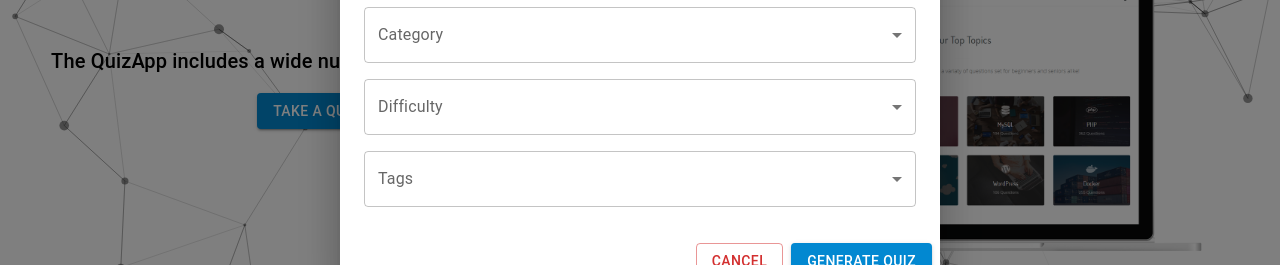
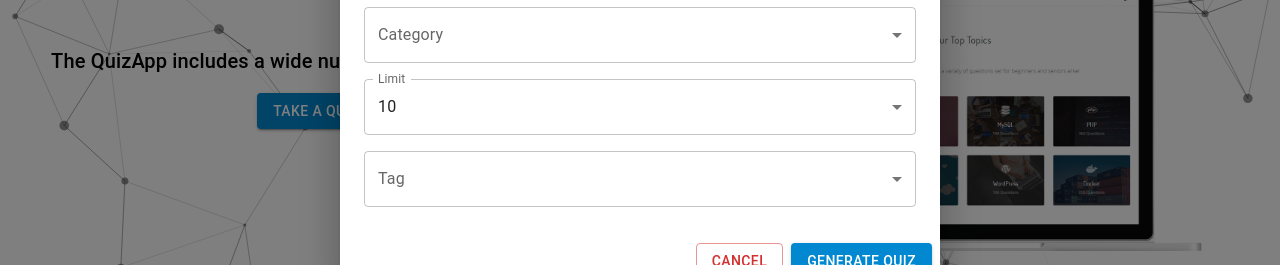
Before and after one commit to RaminMajidi/quiz-app, a React (Vite) app: page / in a window 1280 px wide. Both pictures are taken after a click on the button "TAKE A QUIZ". Shown: the part 313-578 px from the top of the page. Built offline with nearby package versions, Linux system fonts and the light colour scheme.

Commit message:
changed the formQuiz inputs

```diff
--- a/src/assets/data/data.js
+++ b/src/assets/data/data.js
@@ -52,21 +52,68 @@ export const categores = [
     },
 ];
 
-export const difficultys = [
+export const Limits = [
     {
-        value: '',
-        text: 'Any Difficulty'
+        value: '10',
+        text: '10'
     },
     {
-        value: 'Easy',
-        text: 'Easy'
+        value: '15',
+        text: '15'
     },
     {
-        value: 'Medium',
-        text: 'Medium'
+        value: '20',
+        text: '20'
+    },
+];
+
+export const tags = [
+    {
+        value: "HTML",
+        text: "HTML"
     },
     {
-        value: 'Hard',
-        text: 'Hard'
+        value: "BASH",
+        text: "BASH"
     },
-];
+    {
+        value: "WordPress",
+        text: "WordPress"
+    },
+    {
+        value: "Python",
+        text: "Python"
+    },
+    {
+        value: "PHP",
+        text: "PHP"
+    },
+    {
+        value: "MySQL",
+        text: "MySQL"
+    },
+    {
+        value: "Linux",
+        text: "Linux"
+    },
+    {
+        value: "Laravel",
+        text: "Laravel"
+    },
+    {
+        value: "Kubernetes",
+        text: "Kubernetes"
+    },
+    {
+        value: "JavaScript",
+        text: "JavaScript"
+    },
+    {
+        value: "DevOps",
+        text: "DevOps"
+    },
+    {
+        value: "Docker",
+        text: "Docker"
+    },
+]
--- a/src/components/BasicSelect.jsx
+++ b/src/components/BasicSelect.jsx
@@ -3,13 +3,13 @@ import InputLabel from '@mui/material/InputLabel';
 import MenuItem from '@mui/material/MenuItem';
 import FormControl from '@mui/material/FormControl';
 
-const BasicSelect = ({ inputLabbel, label, value, setValue, items }) => {
+const BasicSelect = ({ inputLabel, label, value, setValue, items }) => {
     return (
         <FormControl sx={{ my: 1, width: "100%" }}>
-            <InputLabel id={inputLabbel + "-label"}>{inputLabbel}</InputLabel>
+            <InputLabel id={inputLabel + "-label"}>{inputLabel}</InputLabel>
             <Select
-                labelId={inputLabbel + "-label"}
-                id={inputLabbel + "-select"}
+                labelId={inputLabel + "-label"}
+                id={inputLabel + "-select"}
                 value={value}
                 label={label}
                 onChange={(e) => setValue(e.target.value)}
--- a/src/components/FormDialog.jsx
+++ b/src/components/FormDialog.jsx
@@ -5,12 +5,12 @@ import DialogContent from '@mui/material/DialogContent';
 import DialogContentText from '@mui/material/DialogContentText';
 import DialogTitle from '@mui/material/DialogTitle';
 import { useState } from 'react';
-import MultipleSelectCheckmarks from './MultipleSelectCheckmarks';
 import BasicSelect from './BasicSelect';
-import { categores, difficultys } from '../assets/data/data';
+import { categores, tags,Limits } from '../assets/data/data';
 import useQuizStore from '../zustand/quizStore';
 import { useNavigate } from "react-router-dom";
 import { errorHandler } from "../utils/Toast"
+
 const BASE_URL = import.meta.env.VITE_BASE_URL;
 const TOKEN = import.meta.env.VITE_TOKEN;
 
@@ -18,8 +18,8 @@ const FormDialog = ({ open, setOpen }) => {
 
     const navigate = useNavigate()
     const [category, setCategory] = useState('')
-    const [difficulty, setDifficulty] = useState('')
-    const [tags, setTags] = useState([])
+    const [limit, setLimit] = useState(10)
+    const [tag, setTag] = useState('')
     const [loading, setLoading] = useState(false)
     const { setQuiz } = useQuizStore()
 
@@ -28,7 +28,7 @@ const FormDialog = ({ open, setOpen }) => {
     };
 
     const handleGenarateQuiz = async () => {
-        const url = BASE_URL + `?apiKey=${TOKEN}&category=${category}&difficulty=${difficulty}&limit=20&tags=${tags?.toString()}`;
+        const url = BASE_URL + `?apiKey=${TOKEN}&category=${category}&limit=${limit}&tags=${tag}`;
         setLoading(true)
 
         try {
@@ -75,7 +75,7 @@ const FormDialog = ({ open, setOpen }) => {
                     </DialogContentText>
 
                     <BasicSelect
-                        inputLabbel="Category"
+                        inputLabel="Category"
                         label="Category"
                         value={category}
                         setValue={setCategory}
@@ -83,17 +83,18 @@ const FormDialog = ({ open, setOpen }) => {
                     />
 
                     <BasicSelect
-                        inputLabbel="Difficulty"
-                        label="Difficulty"
-                        value={difficulty}
-                        setValue={setDifficulty}
-                        items={difficultys}
+                        inputLabel="Limit"
+                        label="Limit"
+                        value={limit}
+                        setValue={setLimit}
+                        items={Limits}
                     />
-                    <MultipleSelectCheckmarks
-                        inputLabel="Tags"
-                        lable="Tags"
-                        values={tags}
-                        setValues={setTags}
+                    <BasicSelect
+                        inputLabel="Tag"
+                        label="Tag"
+                        value={tag}
+                        setValue={setTag}
+                        items={tags}
                     />
                 </DialogContent>
                 <DialogActions>
--- a/src/components/MultipleSelectCheckmarks.jsx
+++ b/src/components/MultipleSelectCheckmarks.jsx
@@ -6,7 +6,7 @@ import FormControl from '@mui/material/FormControl';
 import ListItemText from '@mui/material/ListItemText';
 import Select from '@mui/material/Select';
 import Checkbox from '@mui/material/Checkbox';
-import { names } from '../assets/data/data';
+
 
 const ITEM_HEIGHT = 48;
 const ITEM_PADDING_TOP = 8;
@@ -21,7 +21,7 @@ const MenuProps = {
 
 
 
-export default function MultipleSelectCheckmarks({ lable, inputLabel, values, setValues }) {
+export default function MultipleSelectCheckmarks({ lable, inputLabel, values, setValues,items }) {
 
     const handleChange = (event) => {
         const {
@@ -49,10 +49,10 @@ export default function MultipleSelectCheckmarks({ lable, inputLabel, values, se
                     renderValue={(selected) => selected.join(', ')}
                     MenuProps={MenuProps}
                 >
-                    {names?.map((name) => (
-                        <MenuItem key={name} value={name}>
-                            <Checkbox checked={values.indexOf(name) > -1} />
-                            <ListItemText primary={name} />
+                    {items?.map((item) => (
+                        <MenuItem key={item} value={item}>
+                            <Checkbox checked={values.indexOf(item) > -1} />
+                            <ListItemText primary={item} />
                         </MenuItem>
                     ))}
                 </Select>
```
